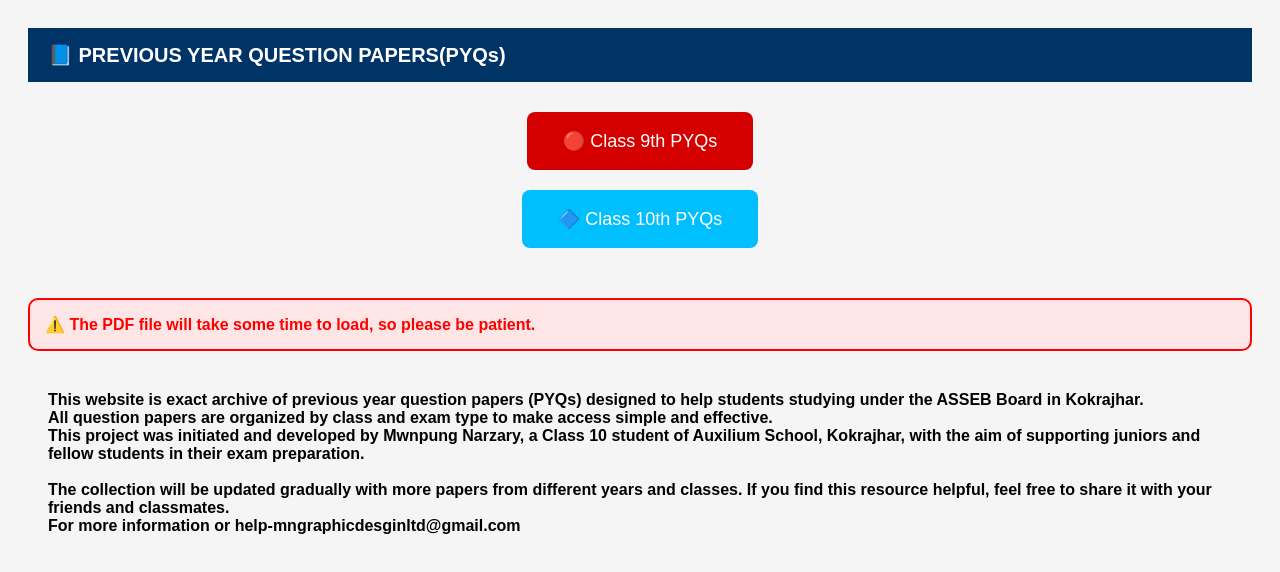
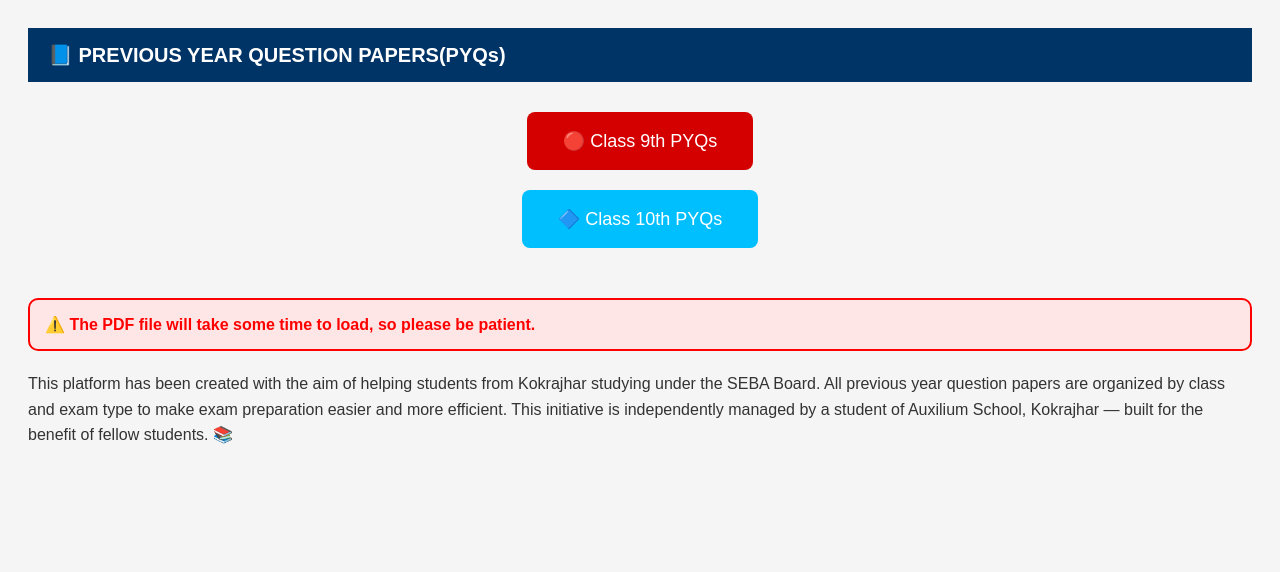
Before and after one commit to mndesignwebs/KOKRAJHAR-PYQs, a plain HTML site: page index.html in a window 1280 px wide. Drawn offline with Linux system fonts and the light colour scheme.

Commit message:
Add files via upload

```diff
--- a/index.html
+++ b/index.html
@@ -25,16 +25,10 @@
     ⚠️ The PDF file will take some time to load, so please be patient.
   </p>
 </div>
-<H2>
-  <p style="color:#000000; font-size:16px; text-align:left; padding:20px;">
-This website is exact archive of previous year question papers (PYQs) designed to help students studying under the ASSEB Board in Kokrajhar.<br>
-
-All question papers are organized by class and exam type to make access simple and effective.<br>
-
-This project was initiated and developed by Mwnpung Narzary, a Class 10 student of Auxilium School, Kokrajhar, with the aim of supporting juniors and fellow students in their exam preparation.<br><br>
-
-The collection will be updated gradually with more papers from different years and classes. If you find this resource helpful, feel free to share it with your friends and classmates.<br>For more information or help-mngraphicdesginltd@gmail.com
+<p style="font-size:16px; color:#333; line-height:1.6;">
+  This platform has been created with the aim of helping students from Kokrajhar studying under the SEBA Board.
+  All previous year question papers are organized by class and exam type to make exam preparation easier and more efficient.
+  This initiative is independently managed by a student of Auxilium School, Kokrajhar — built for the benefit of fellow students. 📚
 </p>
-</H2>
 </body>
 </html>
```
